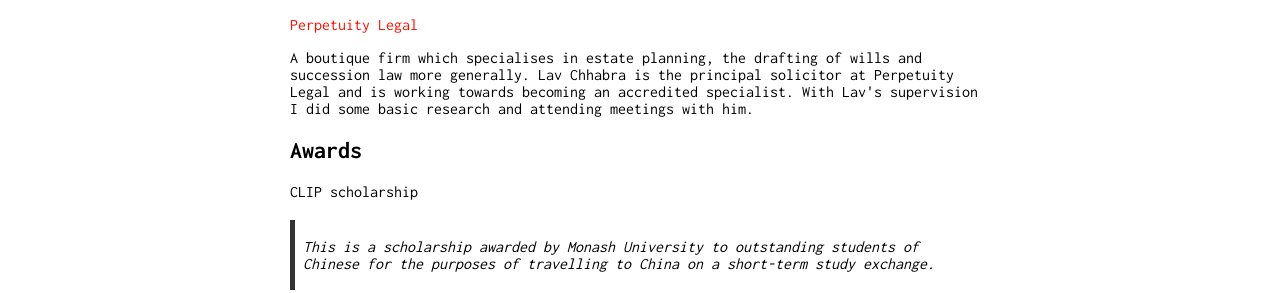
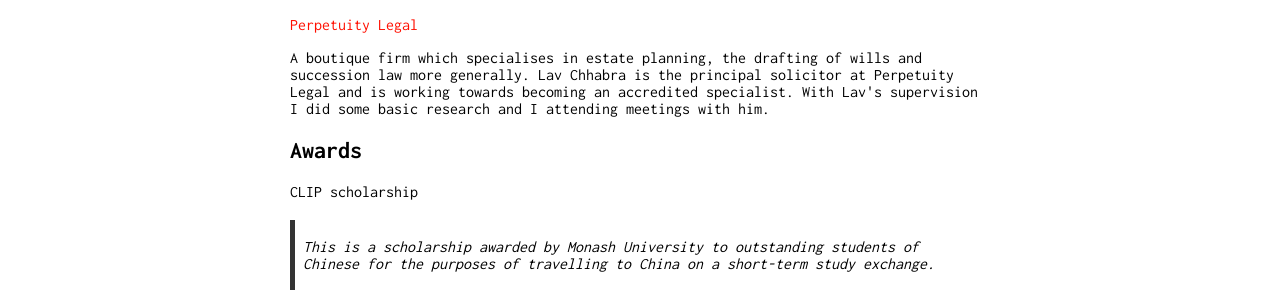
Before and after one commit to Wigdo/cv, a Jekyll site: the page built from index.md, in a window 1280 px wide. Shown: the part 1277-1570 px from the top of the page. Built offline with Jekyll 4.4.1, drawn with Linux system fonts in a browser that asks for light colours; our own code applies the rules of GitHub Pages for plain Markdown files.

```diff
--- a/index.md
+++ b/index.md
@@ -54,7 +54,7 @@ AEX3001 | Chinese Advanced 3  | 80
 
 [Perpetuity Legal](https://www.perpetuitylegal.com.au/)
 <p>
-A boutique firm which specialises in estate planning, the drafting of wills and succession law more generally. Lav Chhabra is the principal solicitor at Perpetuity Legal and is working towards becoming an accredited specialist. With Lav's supervision I did some basic research and attending meetings with him.
+A boutique firm which specialises in estate planning, the drafting of wills and succession law more generally. Lav Chhabra is the principal solicitor at Perpetuity Legal and is working towards becoming an accredited specialist. With Lav's supervision I did some basic research and I attending meetings with him.
 </p>
 
 ## Awards
```
